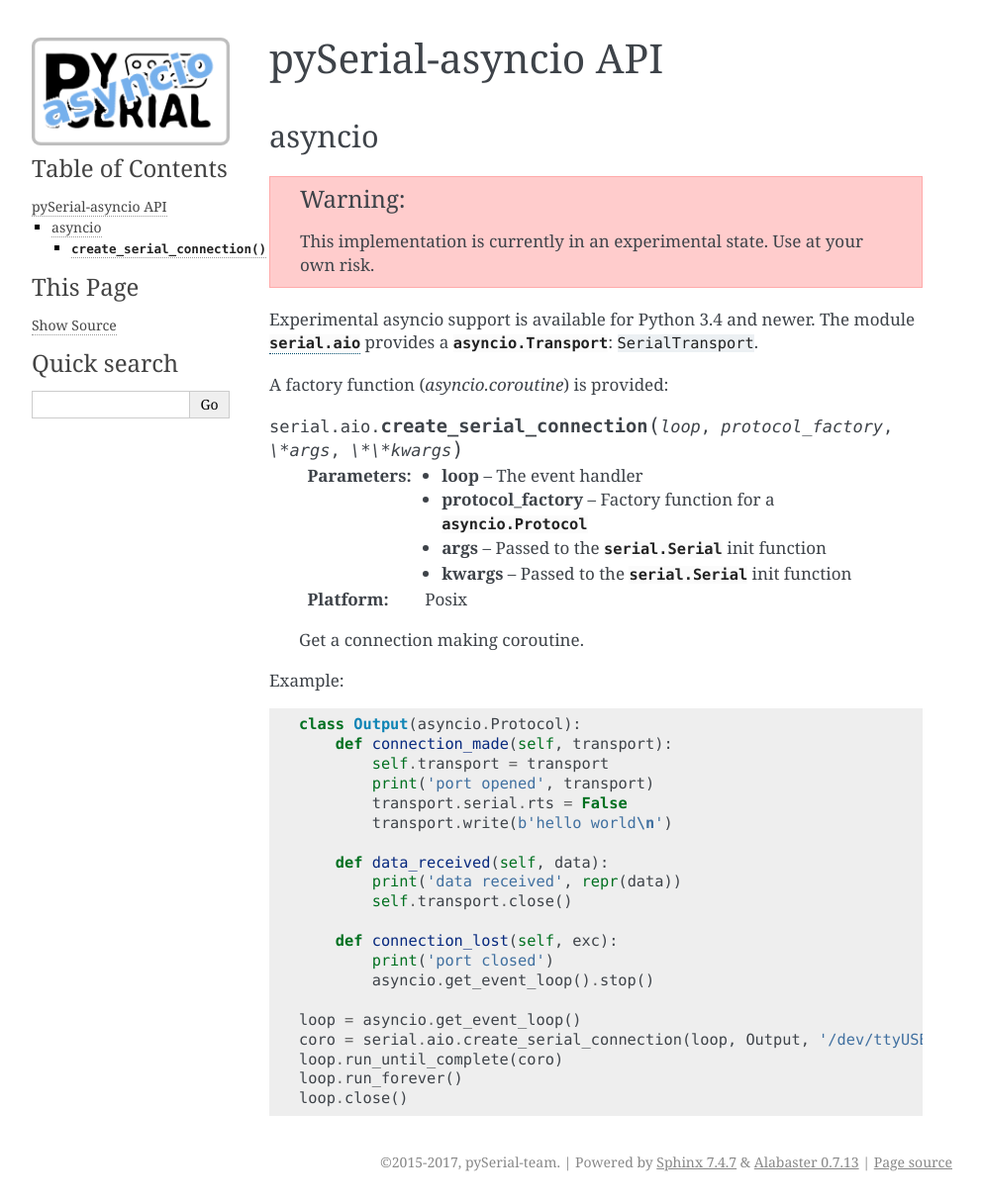
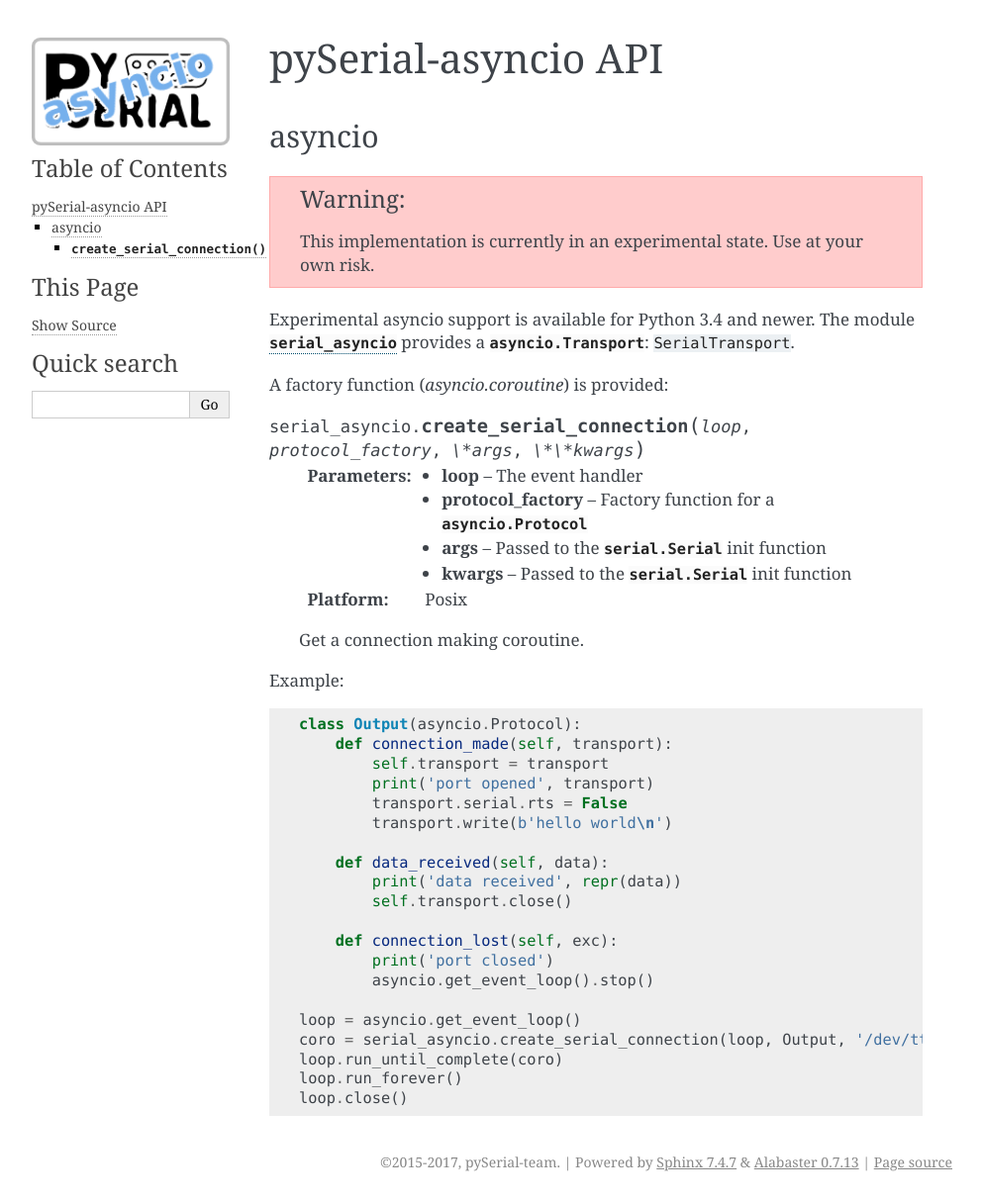
Before and after one commit to pyserial/pyserial-asyncio, a Sphinx documentation site: the page built from documentation/api.rst, in a window 1280 px wide. Shown: the whole page at 99% size, without its empty margins (148-1140 px from the left). Built offline with Sphinx 7.4.7, drawn with Linux system fonts in a browser that asks for light colours.

Commit message:
docs: update
closes #21

```diff
--- a/documentation/api.rst
+++ b/documentation/api.rst
@@ -5,13 +5,13 @@
 asyncio
 =======
 
-.. module:: serial.aio
+.. module:: serial_asyncio
 
 .. warning:: This implementation is currently in an experimental state. Use
     at your own risk.
 
 Experimental asyncio support is available for Python 3.4 and newer. The module
-:mod:`serial.aio` provides a :class:`asyncio.Transport`:
+:mod:`serial_asyncio` provides a :class:`asyncio.Transport`:
 ``SerialTransport``.
 
 
@@ -45,7 +45,7 @@ Example::
             asyncio.get_event_loop().stop()
 
     loop = asyncio.get_event_loop()
-    coro = serial.aio.create_serial_connection(loop, Output, '/dev/ttyUSB0', baudrate=115200)
+    coro = serial_asyncio.create_serial_connection(loop, Output, '/dev/ttyUSB0', baudrate=115200)
     loop.run_until_complete(coro)
     loop.run_forever()
     loop.close()
--- a/documentation/shortintro.rst
+++ b/documentation/shortintro.rst
@@ -3,6 +3,9 @@ Short introduction
 ==================
 
 Example::
+
+    import asyncio
+    import serial_asyncio
 
     class Output(asyncio.Protocol):
         def connection_made(self, transport):
@@ -29,7 +32,7 @@ Example::
             print('resume writing')
 
     loop = asyncio.get_event_loop()
-    coro = create_serial_connection(loop, Output, '/dev/ttyUSB0', baudrate=115200)
+    coro = serial_asyncio.create_serial_connection(loop, Output, '/dev/ttyUSB0', baudrate=115200)
     loop.run_until_complete(coro)
     loop.run_forever()
     loop.close()
```
